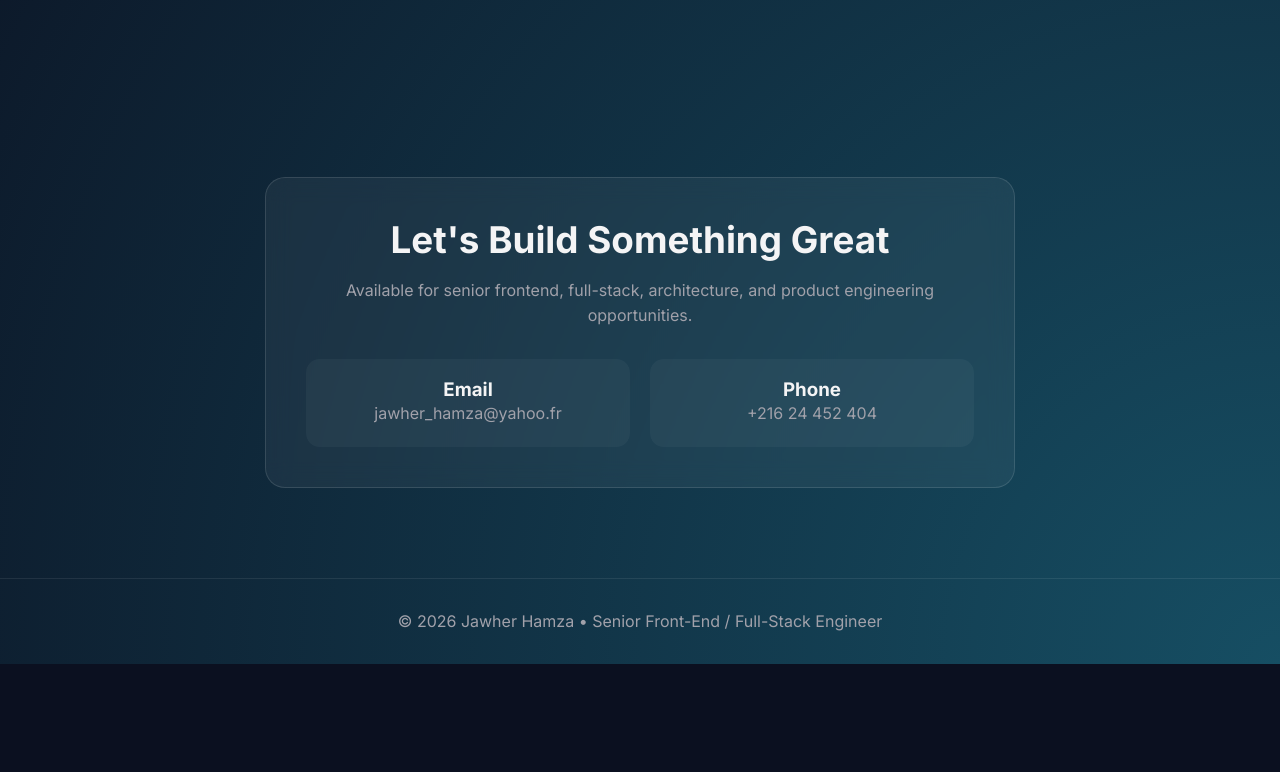
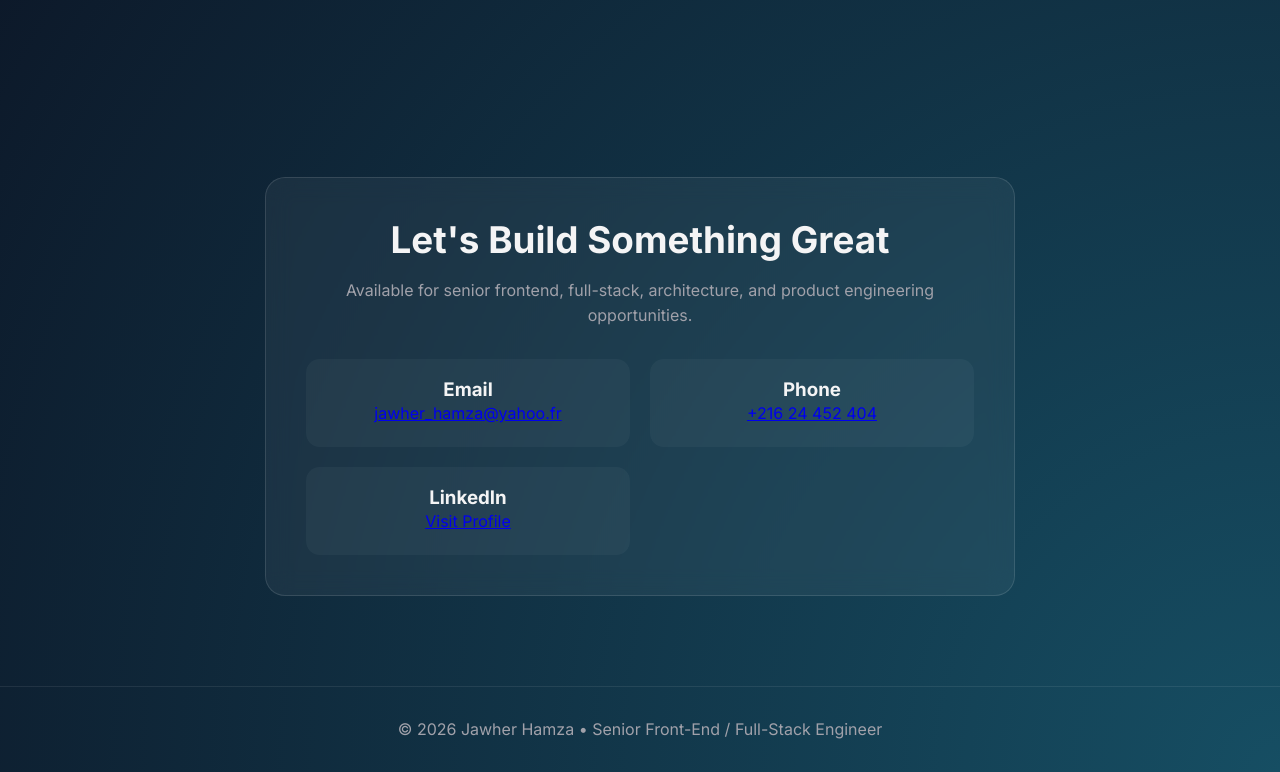
Before and after one commit to JawherHamza/JawherHamza.github.io, a plain HTML site: page index.html in a window 1280 px wide. Shown: the part 4072-4844 px from the top of the page. Before the commit the page ends 4736 px from the top, so only its background shows below. Drawn offline with Linux system fonts and the light colour scheme.

Commit message:
contact ++

```diff
--- a/index.html
+++ b/index.html
@@ -739,17 +739,29 @@ footer{
 
             <div class="contact-info">
 
+                <!-- Email -->
                 <div class="contact-box">
                     <h3>Email</h3>
-                    <p>jawher_hamza@yahoo.fr</p>
+                    <a href="mailto:jawher_hamza@yahoo.fr">
+                        jawher_hamza@yahoo.fr
+                    </a>
                 </div>
 
+                <!-- Phone -->
                 <div class="contact-box">
                     <h3>Phone</h3>
-                    <p>+216 24 452 404</p>
+                    <a href="tel:+21624452404">
+                        +216 24 452 404
+                    </a>
                 </div>
 
-
+                <!-- LinkedIn -->
+                <div class="contact-box">
+                    <h3>LinkedIn</h3>
+                    <a href="https://www.linkedin.com/in/jawher-hamza/" target="_blank" rel="noopener noreferrer">
+                        Visit Profile
+                    </a>
+                </div>
 
             </div>
 
@@ -757,7 +769,6 @@ footer{
 
     </div>
 </section>
-
 <footer>
     © 2026 Jawher Hamza • Senior Front-End / Full-Stack Engineer
 </footer>
```
